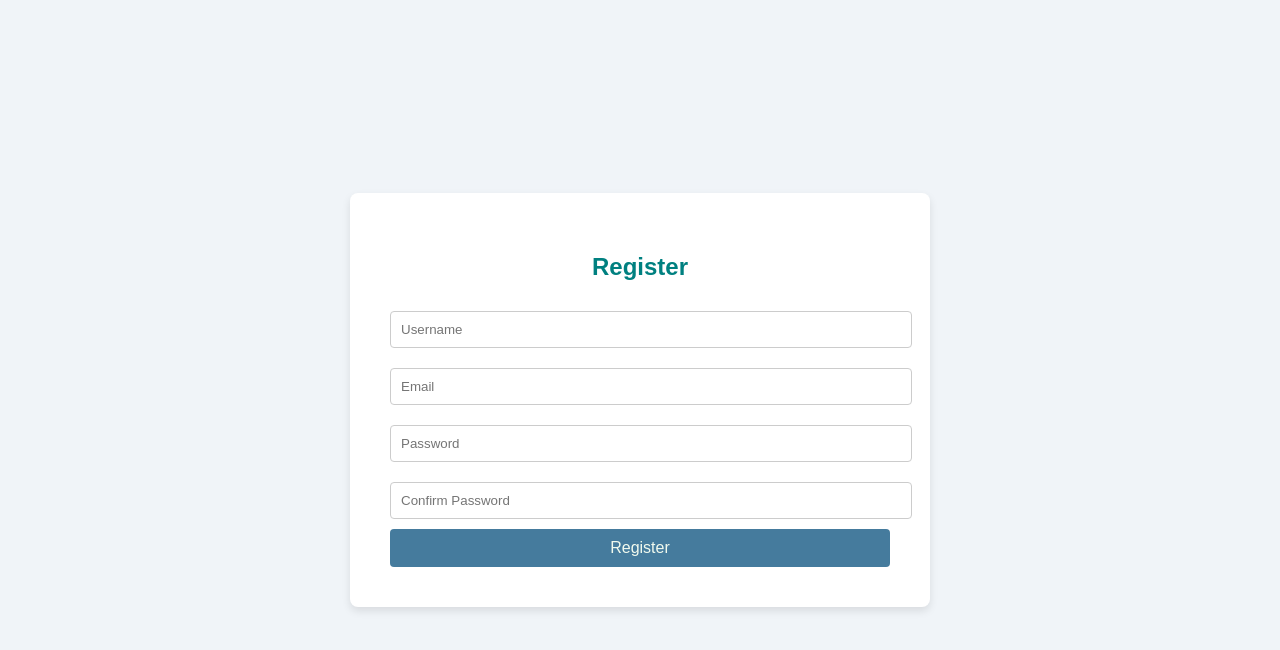
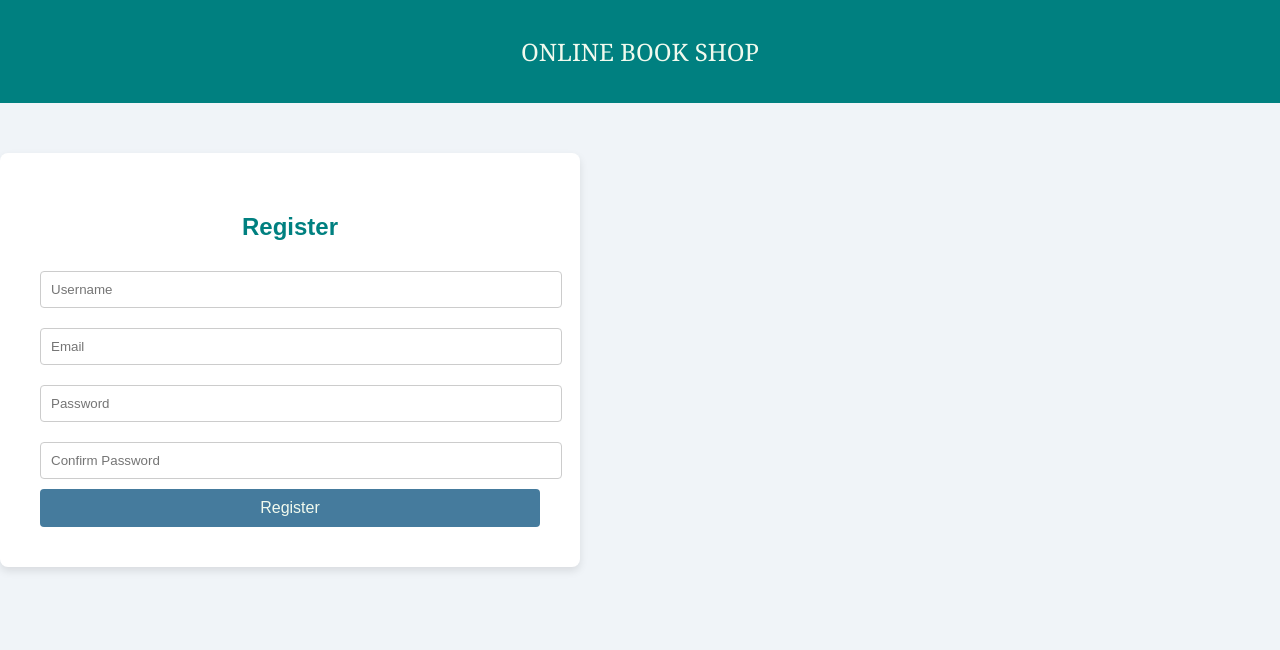
Before and after one commit to TanishkMalik01/Book-Store, a plain HTML site: page registeration.htm in a window 1280 px wide. Drawn offline with Linux system fonts and the light colour scheme.

Commit message:
Update registeration.htm

```diff
--- a/registeration.htm
+++ b/registeration.htm
@@ -8,12 +8,33 @@
         body {
             font-family: Arial, sans-serif;
             background-color: #f0f4f8;
-            display: flex;
-            align-items: center;
-            justify-content: center;
-            height: 100vh;
             margin: 0;
+            padding: 0;
         }
+
+        /* Header styling - Align to top of the page */
+        .header {
+            background-color: teal;
+            color: #f1faee;
+            text-align: center;
+            padding: 20px;
+            font-size: 32px;
+            font-family: 'Georgia', serif;
+        }
+
+        .header button {
+            background-color: teal;
+            color: #f1faee;
+            border: none;
+            padding: 15px 30px;
+            font-size: 24px;
+            cursor: pointer;
+            font-family: 'Georgia', serif;
+            width: 100%;
+            text-align: center;
+        }
+
+        /* Center the registration form */
         .registration-container {
             width: 100%;
             max-width: 500px;
@@ -22,12 +43,15 @@
             box-shadow: 0 4px 8px rgba(0, 0, 0, 0.1);
             border-radius: 8px;
             text-align: center;
+            margin-top: 50px;
         }
+
         .registration-container h2 {
             color: teal;
             font-size: 24px;
             margin-bottom: 20px;
         }
+
         .registration-container input[type="text"],
         .registration-container input[type="email"],
         .registration-container input[type="password"] {
@@ -37,6 +61,7 @@
             border: 1px solid #ccc;
             border-radius: 4px;
         }
+
         .registration-container input[type="submit"] {
             width: 100%;
             padding: 10px;
@@ -47,6 +72,7 @@
             font-size: 16px;
             cursor: pointer;
         }
+
         .registration-container input[type="submit"]:hover {
             background-color: teal;
         }
@@ -54,6 +80,14 @@
 </head>
 <body>
 
+<!-- Header with clickable "ONLINE BOOK SHOP" button at the top -->
+<div class="header">
+    <button onclick="window.location.href='index.html'">
+        ONLINE BOOK SHOP
+    </button>
+</div>
+
+<!-- Registration form below the header -->
 <div class="registration-container">
     <h2>Register</h2>
     <form action="#" method="post">
```
